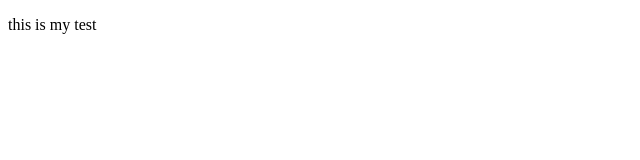
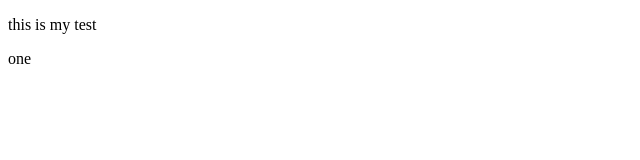
Before and after one commit to fangdashng/myblog, a plain HTML site: page index.html in a window 1280 px wide. Shown: the full height of the page, 0-640 px from the left. Drawn offline with Linux system fonts and the light colour scheme.

Commit message:
Update index.html

```diff
--- a/index.html
+++ b/index.html
@@ -6,5 +6,6 @@
 </head>
 <body>
 	<p>this is my test</p>
+	<p>one</p>
 </body>
 </html>
```
